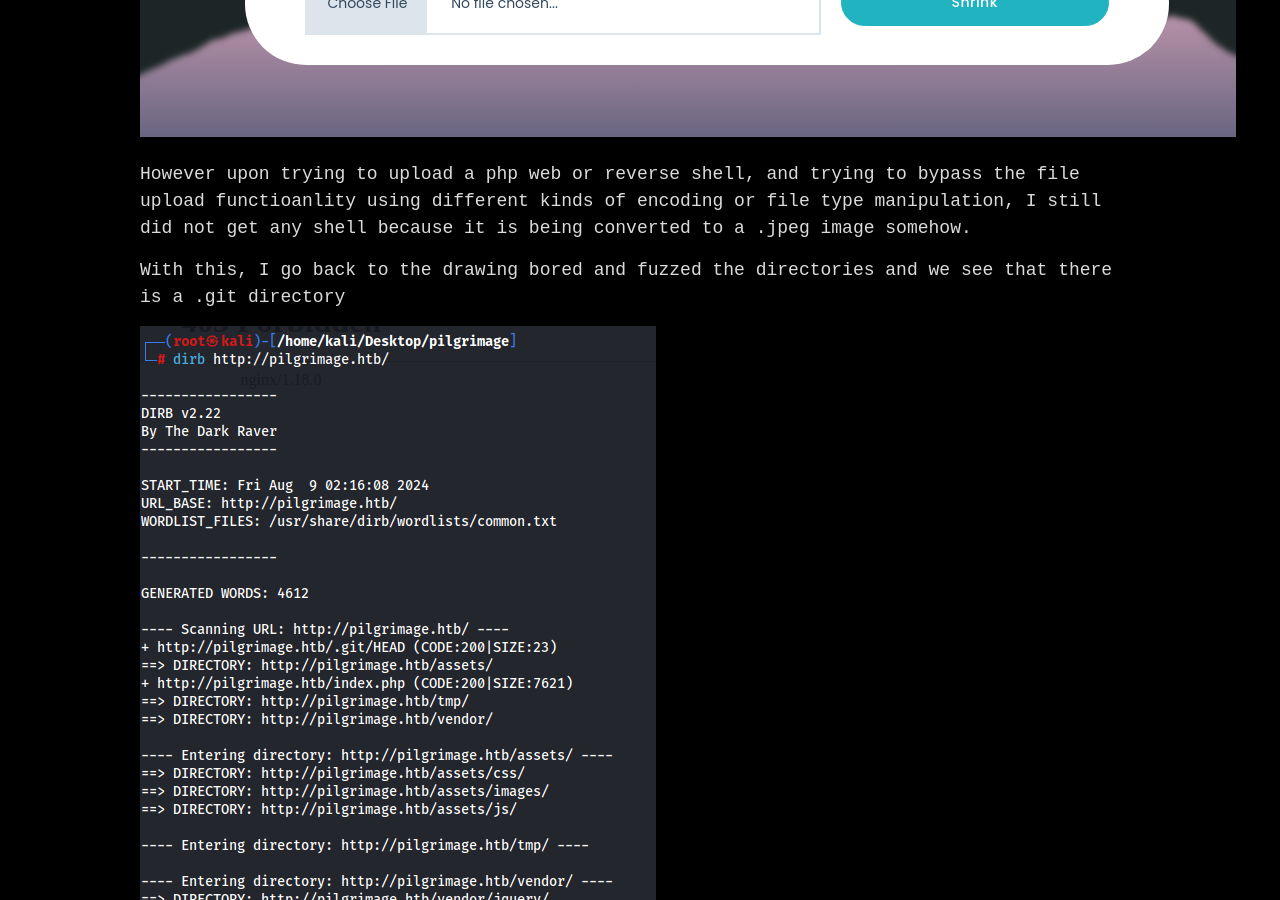
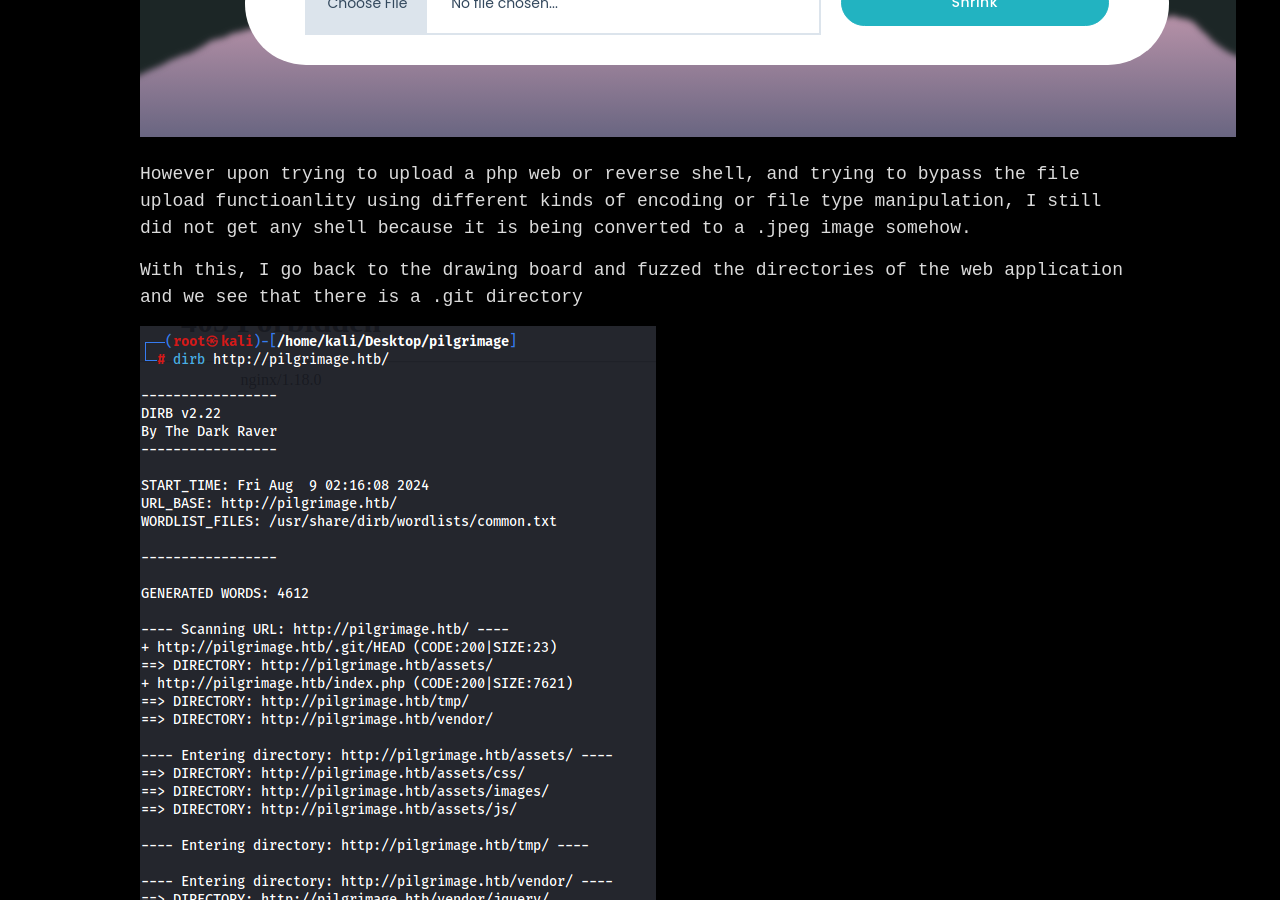
Before and after one commit to zw1tt3r1on/zw1tt3r1on.github.io, a Jekyll site: the page built from _posts/2024-07-18-htb-pilgrimage.markdown, in a window 1280 px wide and 900 px high, scrolled down 1439 px. Built offline with Jekyll 4.4.1, drawn with Linux system fonts in a browser that asks for light colours.

Commit message:
fixed typo on htb pilgrimage

```diff
--- a/_posts/2024-07-18-htb-pilgrimage.markdown
+++ b/_posts/2024-07-18-htb-pilgrimage.markdown
@@ -43,7 +43,7 @@ Visiting the web application, we see that there is a file upload functionality w
 
 However upon trying to upload a php web or reverse shell, and trying to bypass the file upload functioanlity using different kinds of encoding or file type manipulation, I still did not get any shell because it is being converted to a .jpeg image somehow.
 
-With this, I go back to the drawing bored and fuzzed the directories and we see that there is a .git directory
+With this, I go back to the drawing board and fuzzed the directories of the web application and we see that there is a .git directory
 
 ![alt text](/assets/uploads/htb-pilgrimage/image.png)
 
```
